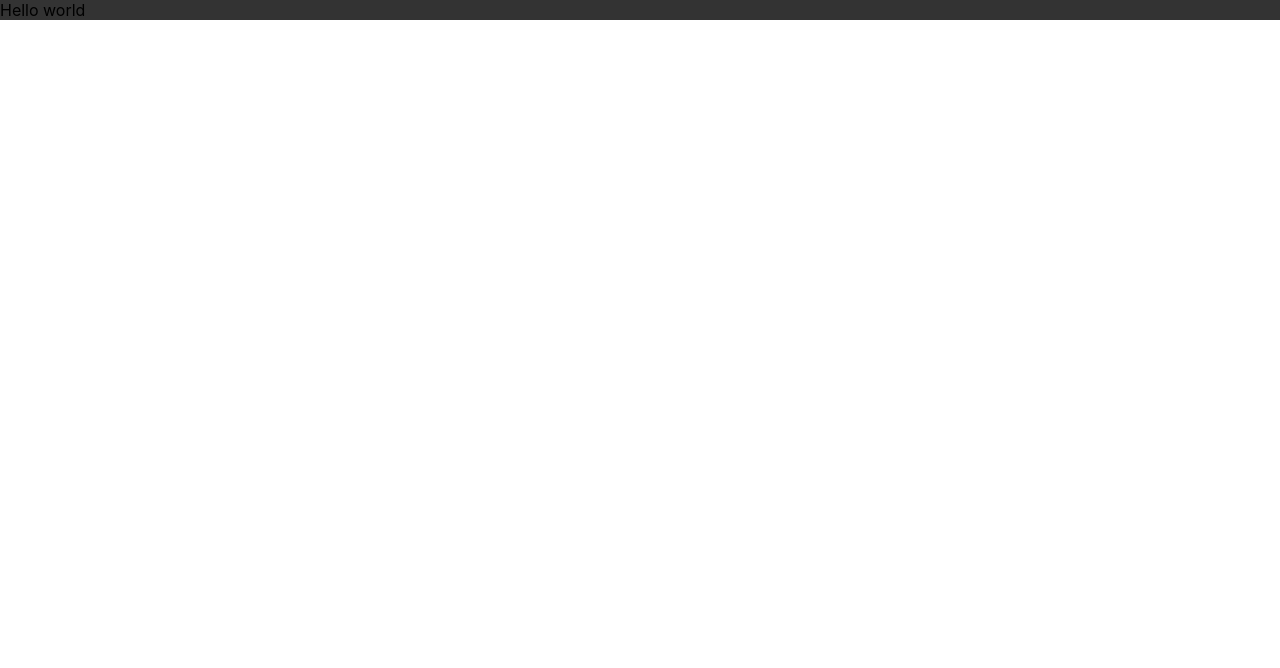
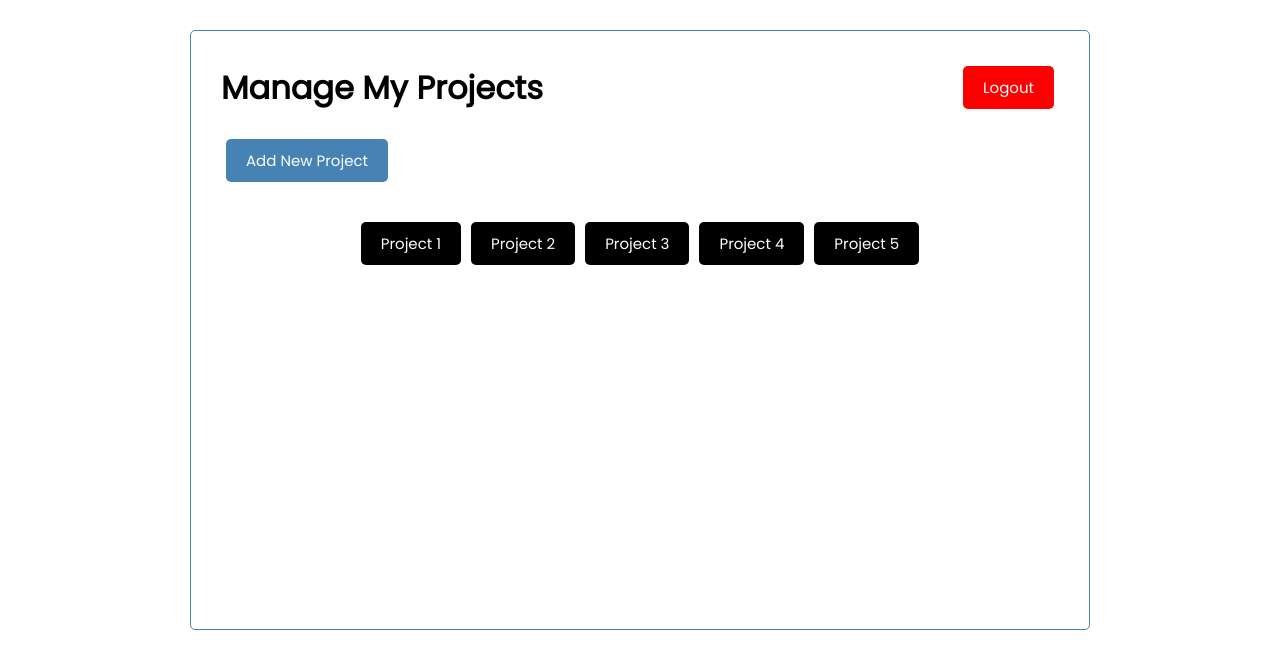
Before and after one commit to hyperx66/TT5_Group3, a React (Create React App) app in the folder FrontEnd/client/: page / in a window 1280 px wide. Shown: the top 668 px of the page. Built offline with nearby package versions, Linux system fonts and the light colour scheme.

Commit message:
Created AddProject.js, Button.js, Logout.js

```diff
--- a/FrontEnd/client/src/App.js
+++ b/FrontEnd/client/src/App.js
@@ -1,7 +1,18 @@
-import "./App.css";
+import React from 'react'
+import './App.css'
+import Button from './Pages/Button'
+import DashboardPage from './Pages/DashboardPage'
+import AddProject from './Pages/AddProject'
 
-function App() {
-  return <div className="App">Hello world</div>;
+const App = () => {
+  return(
+    <div className = 'container'>
+      <DashboardPage />
+      <Button />
+      <footer className = "footer">
+      <AddProject/>
+      </footer>
+    </div>
+  )
 }
-
 export default App;
--- /dev/null
+++ b/FrontEnd/client/src/Pages/AddProject.js
@@ -0,0 +1,50 @@
+import React, { Component } from 'react'
+
+export class AddProject extends Component {
+  constructor(props) {
+    super(props)
+
+    this.state = {
+            tabType: "project"
+    }
+  }
+
+  toggleMe = (value) =>{
+      this.setState({
+        tabType:value
+      })
+  }
+
+  render() {
+    return (
+      <div>
+        <div className="mt-3">
+          <button className="btn btn-primary " onClick ={()=>this.toggleMe('Project 1')}>Project 1</button>
+          <button className="btn btn-secondary " onClick ={()=>this.toggleMe('Project 2')}>Project 2</button>
+          <button className="btn btn-warning mt-2" onClick ={()=>this.toggleMe('Project 3')}>Project 3</button>
+          <button className="btn btn-info mt-2" onClick ={()=>this.toggleMe('Project 4')}>Project 4</button>
+          <button className="btn btn-info mt-2" onClick ={()=>this.toggleMe('Project 5')}>Project 5</button>
+        </div>
+        <div>
+          {
+            this.state.tabType === 'Project 1' && <div>You're current viewing Project 1</div>
+          }
+          {
+            this.state.tabType === 'Project 2' && <div>You're currently viewing Project 2</div>
+          }
+          {
+            this.state.tabType === 'Project 3' && <div>You're currently viewing Project 3</div>
+          }
+          {
+            this.state.tabType === 'Project 4' && <div>You're currently viewing Project 4</div>
+          }
+          {
+            this.state.tabType === 'Project 5' && <div>You're currently viewing Project 5</div>
+          }
+        </div>
+      </div>
+    )
+  }
+}
+
+export default AddProject
--- /dev/null
+++ b/FrontEnd/client/src/Pages/Button.js
@@ -0,0 +1,24 @@
+import PropTypes from 'prop-types'
+
+const Button = ({color, text, onClick}) => {
+
+  return(
+    <button onClick = {onClick} style = {{ backgroundColor: color }}
+    className='btn'>
+    {text}
+    </button>
+  )
+}
+
+Button.defaultProps = {
+    color: 'steelblue',
+    text: "Add New Project"
+}
+
+Button.propTypes = {
+    text: PropTypes.string,
+    color: PropTypes.string,
+    onClick: PropTypes.func,
+}
+
+export default Button
--- a/FrontEnd/client/src/Pages/DashboardPage.js
+++ b/FrontEnd/client/src/Pages/DashboardPage.js
@@ -0,0 +1,28 @@
+import PropTypes from 'prop-types'
+import React from 'react'
+import Button from './Logout'
+
+const DashboardPage = ({ title }) => {
+    const onClick = () => {
+        alert("Are you sure you want to logout?");
+    }
+
+    return (
+        <header className = 'header'>
+        <h1>{title}</h1>
+        <Button color = 'red'
+                text = 'Logout' onClick = {onClick} />
+        </header>
+    )
+}
+
+
+DashboardPage.defaultProps = {
+    title: 'Manage My Projects',
+}
+
+DashboardPage.propTypes = {
+    title: PropTypes.string.isRequired
+}
+
+export default DashboardPage
--- /dev/null
+++ b/FrontEnd/client/src/Pages/Logout.js
@@ -0,0 +1,24 @@
+import PropTypes from 'prop-types'
+
+const Logout = ({color, text, onClick}) => {
+
+  return(
+    <button onClick = {onClick} style = {{ backgroundColor: color }}
+    className='btn'>
+    {text}
+    </button>
+  )
+}
+
+Logout.defaultProps = {
+    color: 'green',
+    text: "Monkey"
+}
+
+Logout.propTypes = {
+    text: PropTypes.string,
+    color: PropTypes.string,
+    onClick: PropTypes.func,
+}
+
+export default Logout
--- a/FrontEnd/client/src/index.css
+++ b/FrontEnd/client/src/index.css
@@ -1,4 +1,4 @@
-body {
+/* body {
   margin: 0;
   font-family: -apple-system, BlinkMacSystemFont, 'Segoe UI', 'Roboto', 'Oxygen',
     'Ubuntu', 'Cantarell', 'Fira Sans', 'Droid Sans', 'Helvetica Neue',
@@ -10,4 +10,117 @@ body {
 code {
   font-family: source-code-pro, Menlo, Monaco, Consolas, 'Courier New',
     monospace;
+} */
+
+@import url('https://fonts.googleapis.com/css2?family=Poppins:wght@300;400&display=swap');
+
+* {
+  box-sizing: border-box;
+  margin: 0;
+  padding: 0;
 }
+
+body {
+  font-family: 'Poppins', sans-serif;
+}
+
+.container {
+  max-width: 900px;
+  margin: 30px auto;
+  overflow: auto;
+  min-height: 600px;
+  border: 1px solid steelblue;
+  padding: 30px;
+  border-radius: 5px;
+}
+
+.header {
+  display: flex;
+  justify-content: space-between;
+  align-items: center;
+  margin-bottom: 20px;
+}
+
+.btn {
+  display: inline-block;
+  background: #000;
+  color: #fff;
+  border: none;
+  padding: 10px 20px;
+  margin: 5px;
+  border-radius: 5px;
+  cursor: pointer;
+  text-decoration: none;
+  font-size: 15px;
+  font-family: inherit;
+}
+
+.btn:focus {
+  outline: none;
+}
+
+.btn:active {
+  transform: scale(0.98);
+}
+
+.btn-block {
+  display: block;
+  width: 100%;
+}
+
+.task {
+  background: #f4f4f4;
+  margin: 5px;
+  padding: 10px 20px;
+  cursor: pointer;
+}
+
+.task.reminder {
+  border-left: 5px solid green;
+}
+
+.task h3 {
+  display: flex;
+  align-items: center;
+  justify-content: space-between;
+}
+
+.add-form {
+  margin-bottom: 40px;
+}
+
+.form-control {
+  margin: 20px 0;
+}
+
+.form-control label {
+  display: block;
+}
+
+.form-control input {
+  width: 100%;
+  height: 40px;
+  margin: 5px;
+  padding: 3px 7px;
+  font-size: 17px;
+}
+
+.form-control-check {
+  display: flex;
+  align-items: center;
+  justify-content: space-between;
+}
+
+.form-control-check label {
+  flex: 1;
+}
+
+.form-control-check input {
+  flex: 2;
+  height: 20px;
+}
+
+footer {
+  margin-top: 30px;
+  text-align: center;
+}
```
Also changed, not shown: FrontEnd/client/src/Pages/Header.js (added, +20 -0 lines), 1 other file (tests, documents, lock files or other folders).
